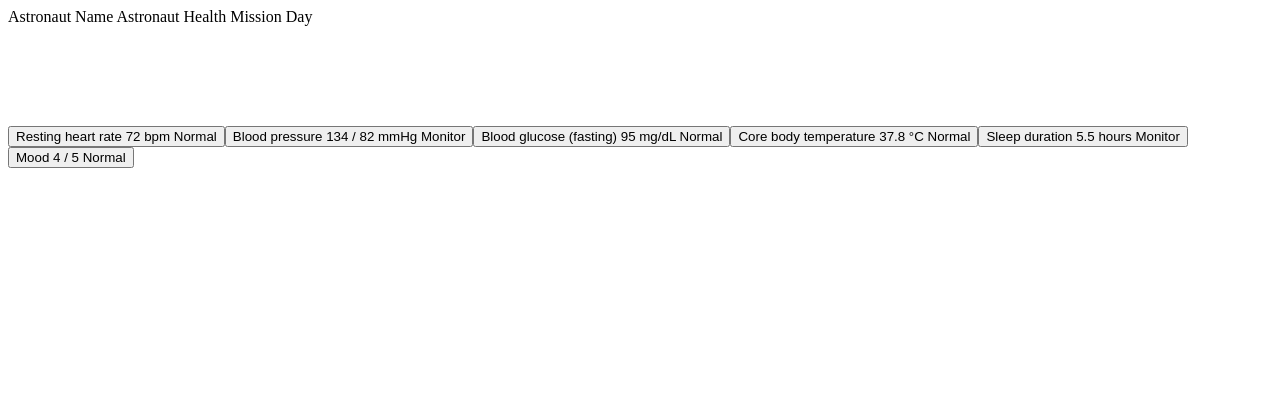
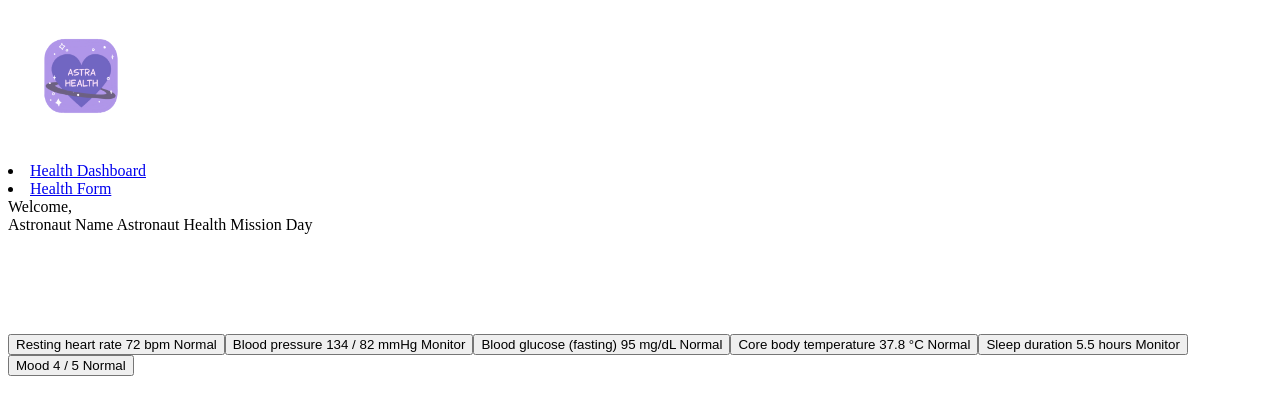
Before and after one commit to Vigonzz/Astra-Health, a plain HTML site: page index.html in a window 1280 px wide. Drawn offline with Linux system fonts and the light colour scheme.

Commit message:
Add new html files for different tabs. Inserted logo, along with nav bar

```diff
--- a/css/styles.css
+++ b/css/styles.css
@@ -27,3 +27,8 @@
         "body-figure";
     }
 }
+
+#logo {
+    max-width: 150px;
+    max-height: 150px;
+}
--- a/index.html
+++ b/index.html
@@ -12,7 +12,16 @@
     </head>
     <body>
         <header>
+            <a href="index.html">
+                <img id="logo" src="./assets/logo.png"  alt="Logo with the name Astra Health. The design is a heart">
+            </a>
+            <nav>
+                <li><a href="dashboard.html">Health Dashboard</a></li>
+                <li><a href="form.html">Health Form</a></li>
+                <span id="astronaut-name">Welcome, </span>
+            </nav>
             <span id="astronaut-name">Astronaut Name</span> <span id="astronaut-health">Astronaut Health</span> <span id="mission-day">Mission Day</span>
+
         </header>
 
         <main>
```
Also changed, not shown: dashboard.html (added, +41 -0 lines), assets/logo.png (added), form.html (added).
